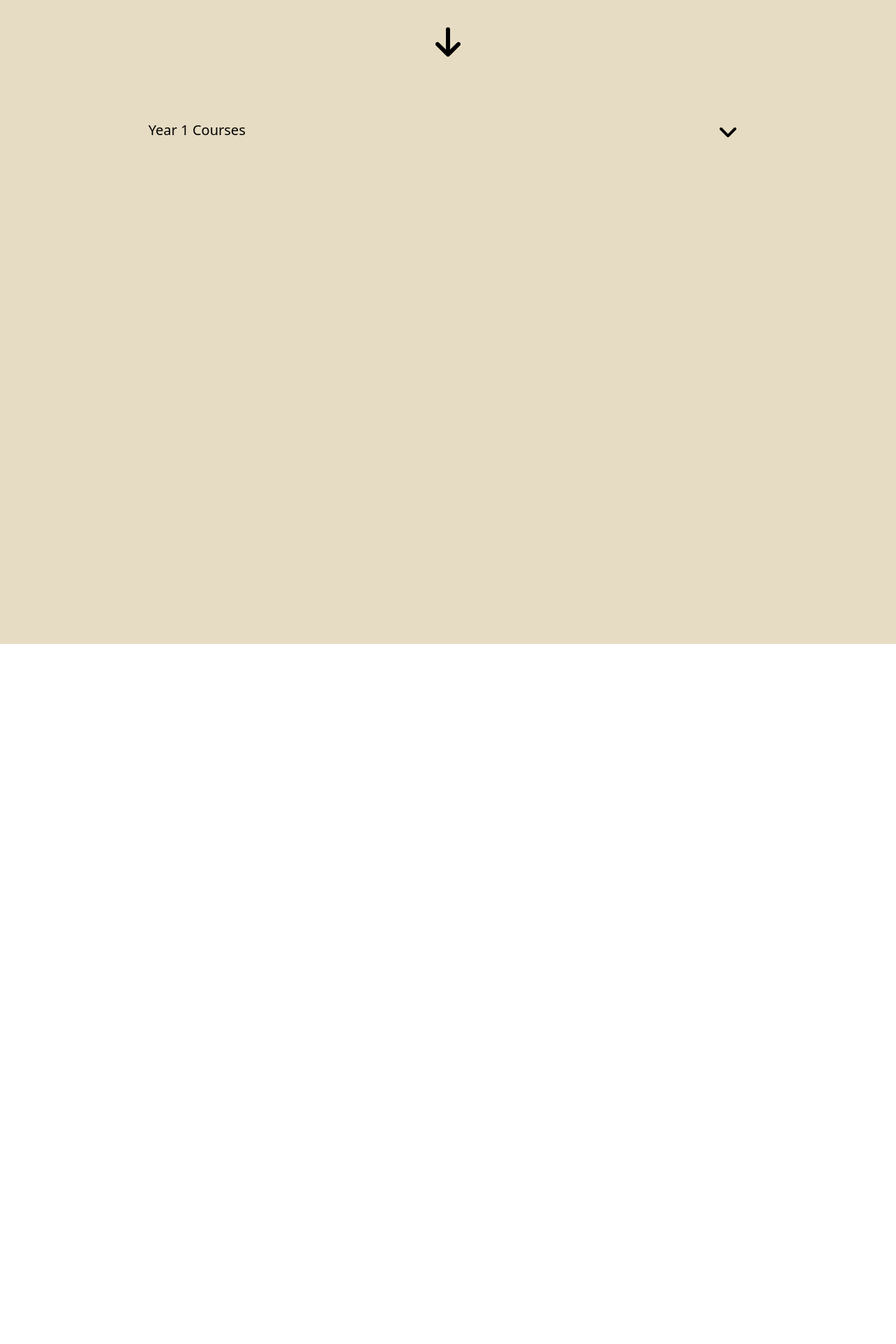
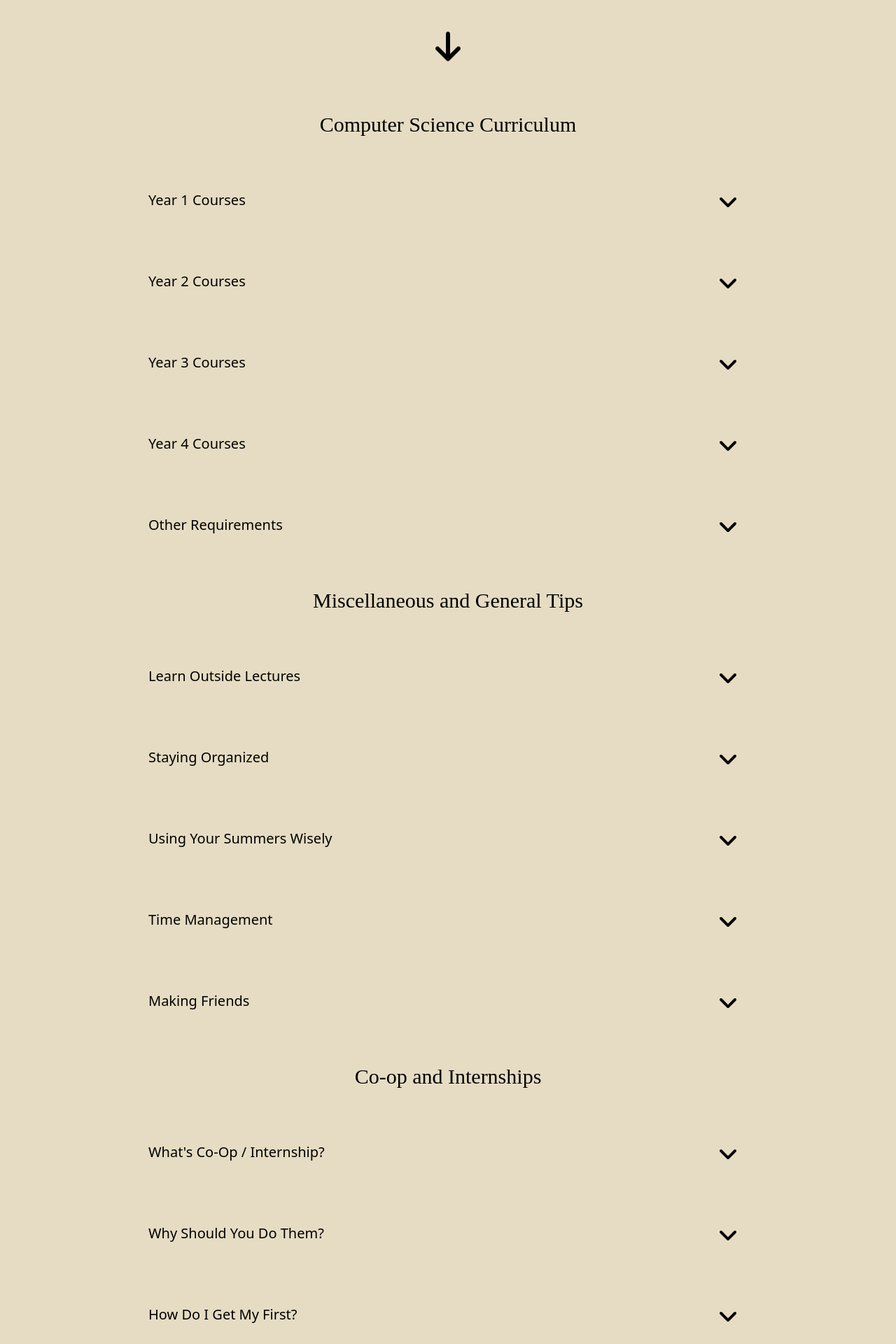
Before and after one commit to chrisngyn/york-cs-primer, a React (Create React App) app in the folder lscug-v2/: page / in a window 1280 px wide. Shown: the part 680-2600 px from the top of the page at 70% size. Before the commit the page ends 1600 px from the top, so only its background shows below. Built offline with nearby package versions, Linux system fonts and the light colour scheme; a web font is replaced by a local one.

Commit message:
adding text boxes

```diff
--- a/lscug-v2/src/App.jsx
+++ b/lscug-v2/src/App.jsx
@@ -5,7 +5,7 @@ import TextDrop from './components/textdrop'
 
 function App() {
   return (
-    <div className="w-screen h-100vh bg-offwhite dark:bg-darkbg">
+    <div className="max-w-screen h-100vh bg-offwhite dark:bg-darkbg">
       <NavBar/>
       <div className='select-none font-couture text-black dark:text-white absolute top-2/5 left-1/5 animate-fadedown'>
         <a className='text-2xl'>Welcome to the</a>
@@ -20,14 +20,35 @@ function App() {
         All content is opinionated and based on <strong>my experiences</strong>, so read with a grain of salt as needed.</a>
       </div>
       <DownArrow/>
-      <div className='h-screen mt-91vh relative bg-offwhite dark:bg-darkbg'>
-        <div className='flex flex-col h-full relative items-center'>
-          <TextDrop name="Year 1 Courses" text="A lot of students think that learning is limited to your lectures, and that what you learn in your university curriculum is
-          sufficient to getting a nice job once you graduate. I can't stress this enough - but there is A LOT of learning to be done outside of your lectures. You also need
-          to be practising what you learn as well, usually through making personal projects and putting them on your GitHub. I taught myself a lot of things independently
-          outside of what was in my lectures and I'm all the more better for it. Do you know Git? Do you know fullstack development? Can you make a frontend, can you
-          make a REST API? Do you know how to use a database? If not - don't wait until university teaches you, you can learn all these things in a summer with some
-          Udemy courses."s/>
+      <div className='h-auto pb-10 mt-91vh relative bg-offwhite dark:bg-darkbg'>
+        <div className='flex flex-col h-full items-center'>
+          <h2 id="curriculum" className='mt-10 mb-6 dark:text-white font-couture text-3xl'>Computer Science Curriculum</h2>
+          <TextDrop name="Year 1 Courses"/>
+          <TextDrop name="Year 2 Courses"/>
+          <TextDrop name="Year 3 Courses"/>
+          <TextDrop name="Year 4 Courses"/>
+          <TextDrop name="Other Requirements"/>
+          <h2 id="misc" className='mt-10 mb-6 dark:text-white font-couture text-3xl'>Miscellaneous and General Tips</h2>
+          <TextDrop name="Learn Outside Lectures"/>
+          <TextDrop name="Staying Organized"/>
+          <TextDrop name="Using Your Summers Wisely"/>
+          <TextDrop name="Time Management"/>
+          <TextDrop name="Making Friends"/>
+          <h2 id="coop" className='mt-10 mb-6 dark:text-white font-couture text-3xl'>Co-op and Internships</h2>
+          <TextDrop name="What's Co-Op / Internship?"/>
+          <TextDrop name="Why Should You Do Them?"/>
+          <TextDrop name="How Do I Get My First?"/>
+          <TextDrop name="How Do I Find Jobs?"/>
+          <h2 id="faq" className='mt-10 mb-6 dark:text-white font-couture text-3xl'>Frequently Asked Questions</h2>
+          <TextDrop name="The Difference From Honours and Non-Honours"/>
+          <TextDrop name="Bachelors of Art or Science?"/>
+          <TextDrop name="How Should I Pace Myself?"/>
+          <TextDrop name='Worried About Not Graduating "on Time"'/>
+          <TextDrop name="Is York a Good School for Computer Science?"/>
+          <TextDrop name="How Much Math Is in Computer Science?"/>
+          <h2 id="about" className='mt-10 mb-6 dark:text-white font-couture text-3xl'>About Author</h2>
+          <TextDrop name="About Me"/>
+          <TextDrop name="My University Career"/>
         </div>
       </div>
     </div>
@@ -36,3 +57,8 @@ function App() {
 }
 
 export default App;
+export const curriculum = document.getElementById("curriculum")
+export const misc = document.getElementById("misc")
+export const coop = document.getElementById("coop")
+export const faq = document.getElementById("faq")
+export const about = document.getElementById("about")
--- a/lscug-v2/src/components/navbar.jsx
+++ b/lscug-v2/src/components/navbar.jsx
@@ -1,9 +1,9 @@
-import React from 'react';
+import React, {useRef} from 'react';
 
 export default function NavBar(){
     return  <div id='topNav' className='w-full h-1/12 relative'>
                 <div className='flex justify-center select-none text-xl font-biko text-black dark:text-white'>
-                    <a id="cirriculum" className="transition ease-in-out duration-300 hover:cursor-pointer p-3 m-10 shadow-prelight dark:shadow-pre hover:shadow-boxlight dark:hover:shadow-box hover:text-white dark:hover:text-black">Curriculum</a>
+                    <a id="curriculum" className="transition ease-in-out duration-300 hover:cursor-pointer p-3 m-10 shadow-prelight dark:shadow-pre hover:shadow-boxlight dark:hover:shadow-box hover:text-white dark:hover:text-black">Curriculum</a>
                     <a id="miscellaneous" className="transition ease-in-out duration-300 hover:cursor-pointer p-3 m-10 shadow-prelight dark:shadow-pre hover:shadow-boxlight dark:hover:shadow-box hover:text-white dark:hover:text-black">Miscellaneous</a>
                     <a id="coop" className="transition ease-in-out duration-300 hover:cursor-pointer p-3 m-10 shadow-prelight dark:shadow-pre hover:shadow-boxlight dark:hover:shadow-box hover:text-white dark:hover:text-black">Co-op & Internships</a>
                     <a id="faq" className="transition ease-in-out duration-300 hover:cursor-pointer p-3 m-10 shadow-prelight dark:shadow-pre hover:shadow-boxlight dark:hover:shadow-box hover:text-white dark:hover:text-black">FAQ</a>
--- a/lscug-v2/src/components/textdrop.jsx
+++ b/lscug-v2/src/components/textdrop.jsx
@@ -1,14 +1,14 @@
-import React, { useState } from 'react';
+import React, { useState, useRef } from 'react';
 
 export default function TextDrop(props) {
     const [effect, setEffect] = useState(false)
     return (
-            <div className={`${effect && "h-auto"} w-70% h-24 bg-offwhite relative dark:shadow-botdark select-none dark:bg-darkbord mt-5 rounded-lg transition-height`}
+            <div className={`${effect ? "min-h-24" : "h-24"} w-70% bg-offwhite relative dark:shadow-botdark select-none hover:cursor-pointer dark:bg-darkbord mt-5 rounded-lg transition-all`}
             onClick={() => {
                 if (effect === false) { setEffect(true) }
                 else { setEffect(false) }
             }}>
-                <img className={`${effect && "animate-flip"} h-8 w-8 right-8 -mt-4 top-12 dark:invert absolute hover:cursor-pointer`} src="./images/downarrow2.svg" alt="down arrow"/>
+                <img className={`${effect && "animate-flip"} h-8 w-8 right-8 -mt-4 top-12 dark:invert absolute`} src="./images/downarrow2.svg" alt="down arrow"/>
                 <div className='relative py-8 px-5 dark:text-white text-xl'>{props.name}</div>
                 <div className={`${effect ? "visible" : "invisible"} p-3 dark:text-white`}>{props.text}</div>
             </div>
--- a/lscug-v2/tailwind.config.js
+++ b/lscug-v2/tailwind.config.js
@@ -25,6 +25,7 @@ module.exports = {
         "100%": "100%",
         "91vh": "91.7vh",
         "100vh": "100vh",
+        "auto+": "auto + 200px",
       },
       animation: {
         roll: "spin 1s",
```
